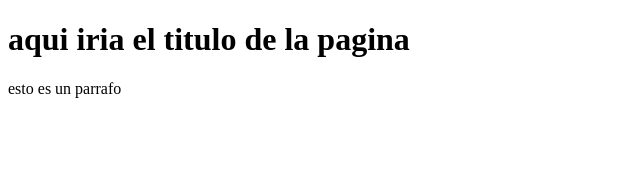
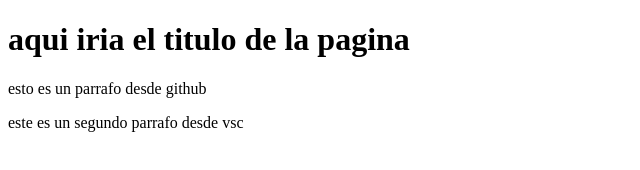
Before and after one commit to PedroPerezMelo/proyectowebempresac, a plain HTML site: page index.html in a window 1280 px wide. Shown: the whole page, without its empty margins (0-640 px from the left). Drawn offline with Linux system fonts and the light colour scheme.

Commit message:
agregando un segundo parrafo

```diff
--- a/index.html
+++ b/index.html
@@ -7,6 +7,7 @@
 </head>
 <body>
     <h1>aqui iria el titulo de la pagina</h1>
-    <p>esto es un parrafo</p>
+    <p>esto es un parrafo desde github</p>
+    <p>este es un segundo parrafo desde vsc</p>
 </body>
 </html>
```
